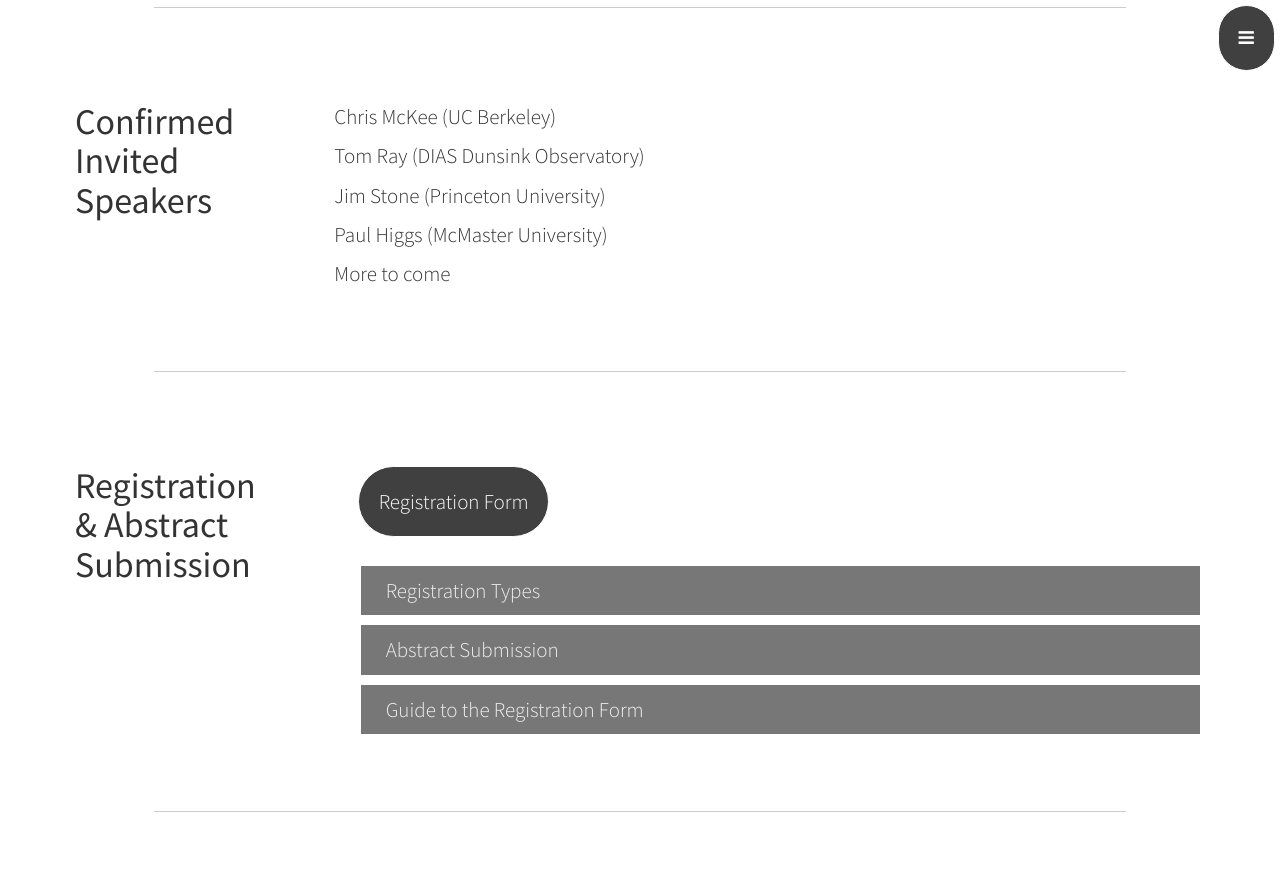
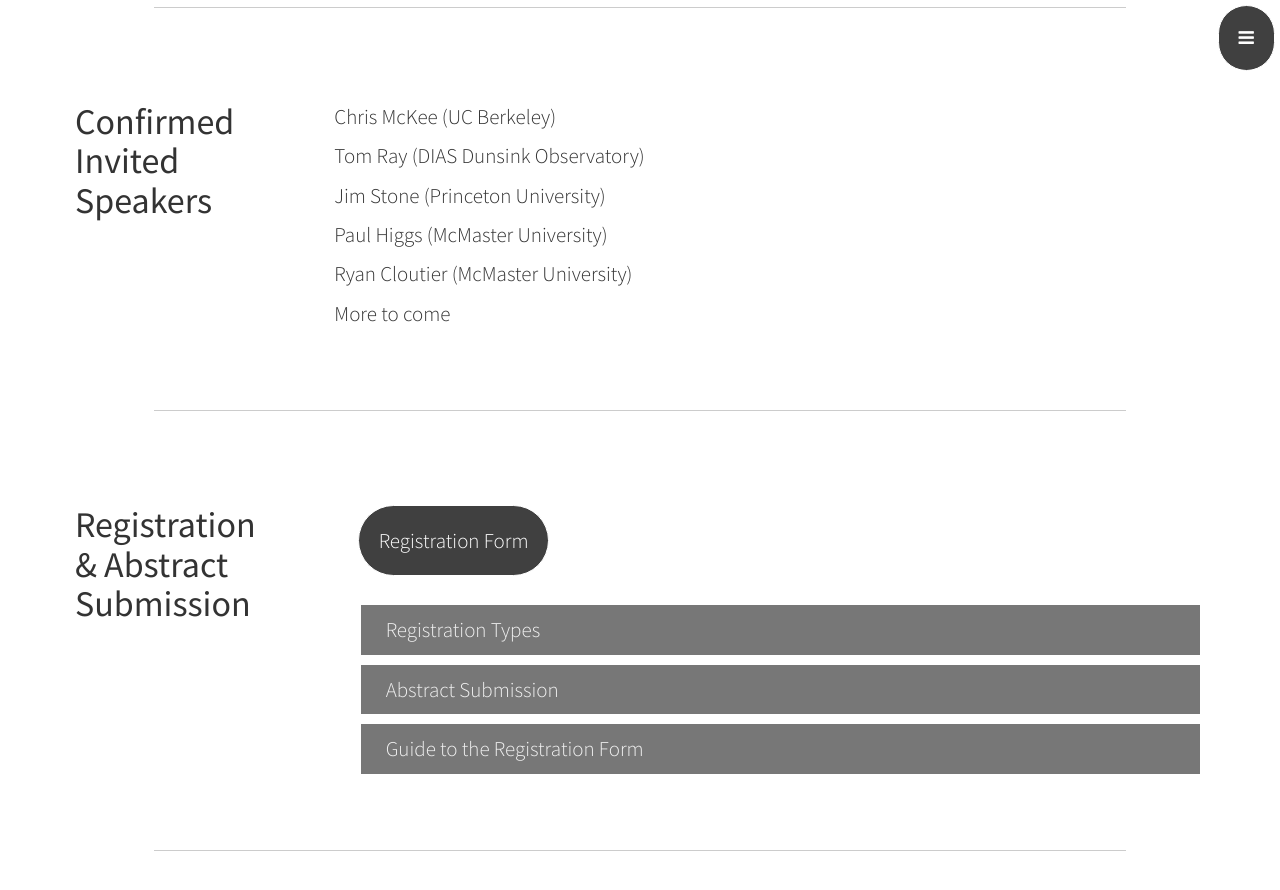
Before and after one commit to ralposium2025/ralposium2025.github.io, a Jekyll site: the page built from index.html, in a window 1280 px wide and 900 px high, scrolled down 2783 px. Shown: the top 890 px of the window. Built offline with Jekyll 4.4.1, drawn with Linux system fonts in a browser that asks for light colours.

Commit message:
Updating invited speakers

```diff
--- a/_includes/invited-speakers.html
+++ b/_includes/invited-speakers.html
@@ -14,6 +14,7 @@
             <li><p class="lead">Tom Ray (DIAS Dunsink Observatory)</p></li>
             <li><p class="lead">Jim Stone (Princeton University)</p></li>
             <li><p class="lead">Paul Higgs (McMaster University)</p></li>
+            <li><p class="lead">Ryan Cloutier (McMaster University)</p></li>
             <li><p class="lead">More to come</p></li>
           </ul>
         </div>
```
Also changed, not shown: 1 other file.
